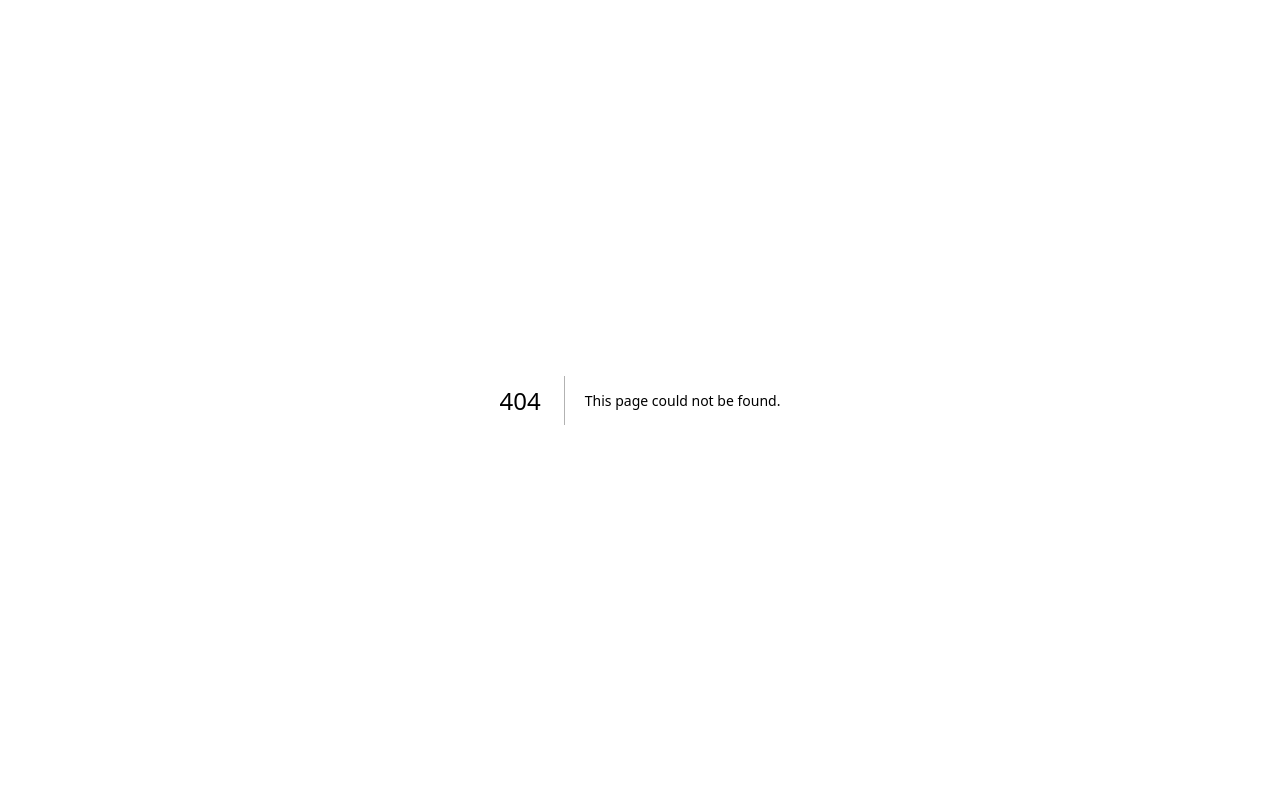
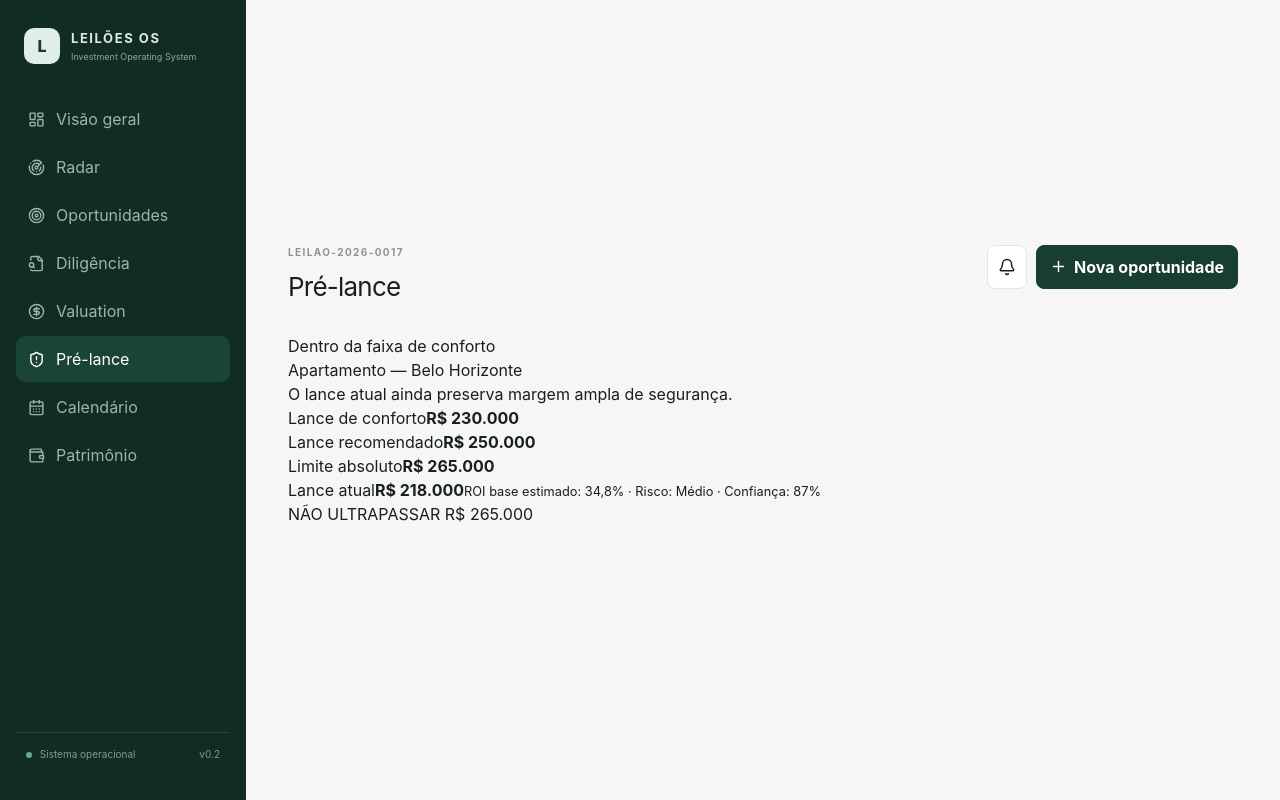
Before and after one commit to agendanutrijulianamoreira-droid/Leiloes, a Next.js app: page /pre-lance in a window 1280 px wide. Before the commit this address had no page. Built offline with nearby package versions, Linux system fonts and the light colour scheme.

Commit message:
feat: add pre-bid command page

```diff
--- /dev/null
+++ b/app/pre-lance/page.tsx
@@ -0,0 +1,30 @@
+import { OSShell } from '@/components/os-shell'
+import { opportunities } from '@/lib/demo-data'
+import { money, percent } from '@/lib/format'
+import { classifyBid } from '@/lib/valuation'
+
+export default function PreBidPage() {
+  const opportunity = opportunities[0]
+  const status = classifyBid(opportunity.currentBid, opportunity)
+
+  return (
+    <OSShell title="Pré-lance" eyebrow={opportunity.id}>
+      <section className="preBidScreen">
+        <span className={`bidBadge ${status.status}`}>{status.label}</span>
+        <h2>{opportunity.title}</h2>
+        <p>{status.message}</p>
+        <div className="preBidLimits">
+          <div><span>Lance de conforto</span><strong>{money(opportunity.comfortBid)}</strong></div>
+          <div><span>Lance recomendado</span><strong>{money(opportunity.maxBidRecommended)}</strong></div>
+          <div className="dangerLimit"><span>Limite absoluto</span><strong>{money(opportunity.maxBidAbsolute)}</strong></div>
+        </div>
+        <div className="preBidCurrent">
+          <span>Lance atual</span>
+          <strong>{money(opportunity.currentBid)}</strong>
+          <small>ROI base estimado: {percent(opportunity.baseRoiPct)} · Risco: {opportunity.risk} · Confiança: {opportunity.confidence}%</small>
+        </div>
+        <div className="noGo">NÃO ULTRAPASSAR {money(opportunity.maxBidAbsolute)}</div>
+      </section>
+    </OSShell>
+  )
+}
```
